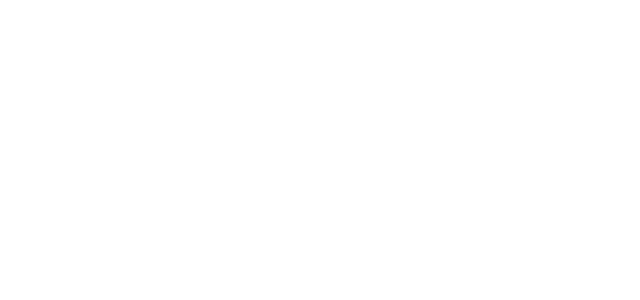
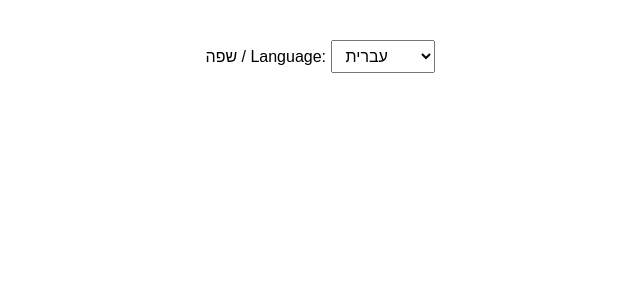
Before and after one commit to rrivi055/birthday-app, a React (Vite) app: page / in a window 1280 px wide. Shown: the top 300 px of the page, without its empty margins (320-960 px from the left). Built offline with nearby package versions, Linux system fonts and the light colour scheme.

Commit message:
Add ChooseLanguage component

```diff
--- a/src/App.jsx
+++ b/src/App.jsx
@@ -1,5 +1,13 @@
+import I18nProvider from './context/I18nProvider';
+import ChooseLanguage from './components/ChooseLanguage';
 import './App.css';
 
 export default function App() {
-  return <div className="app"></div>;
+  return (
+    <I18nProvider>
+      <div className="app">
+        <ChooseLanguage />
+      </div>
+    </I18nProvider>
+  );
 }
--- a/src/components/ChooseLanguage.jsx
+++ b/src/components/ChooseLanguage.jsx
@@ -0,0 +1,23 @@
+import useI18nContext from '../hooks/useI18nContext';
+import { LANGUAGES } from '../constants/languages';
+
+export default function ChooseLanguage() {
+  const { setLanguage } = useI18nContext();
+
+  return (
+    <div className="choose-language">
+      <label htmlFor="language">שפה / Language: </label>
+      <select
+        id="language"
+        defaultValue="he"
+        onChange={(e) => setLanguage(e.target.value)}
+      >
+        {LANGUAGES.map((lang) => (
+          <option key={lang.code} value={lang.code}>
+            {lang.label}
+          </option>
+        ))}
+      </select>
+    </div>
+  );
+}
```
